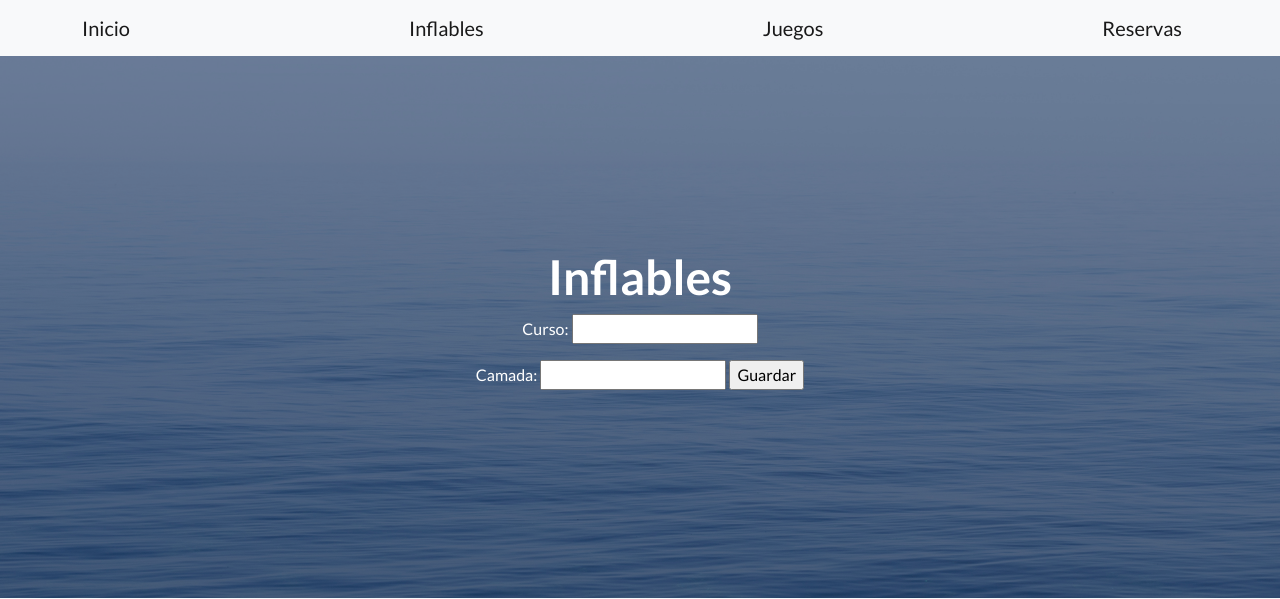
After one commit to Fran2109/Curso_Python_CoderHouse, a Django app: template Pre Entregas/PreEntrega3/InflablesApp/templates/inflables.html in a window 1280 px wide. The commit adds this page. Shown: the top 599 px of the page. Run offline with Django 3.2, Linux system fonts and the light colour scheme; the template is opened without the code that fills it, so the values that code supplies are empty; some libraries are stand-ins or nearby versions.

Commit message:
Pre Entrega 3

```diff
--- /dev/null
+++ b/Pre Entregas/PreEntrega3/InflablesApp/templates/inflables.html
@@ -0,0 +1,11 @@
+{% extends "site.html" %}
+{% load static %}
+{% block content %}
+    <h1>Inflables</h1>
+        <form action="/inflableFormulario/" method="post">
+            {% csrf_token %}
+            <p> Curso: <input type = "text" name="curso">
+            <p> Camada: <input type = "text" name="camada">
+            <input type="submit" value="Guardar">
+        </form>
+{% endblock %}
--- a/Pre Entregas/PreEntrega3/InflablesApp/templates/site.html
+++ b/Pre Entregas/PreEntrega3/InflablesApp/templates/site.html
@@ -20,7 +20,7 @@
         <nav class="navbar navbar-light bg-light static-top">
             <div class="container">
                 <a class="navbar-brand" href="{% url 'InflablesApp:Inicio' %}">Inicio</a>
-                <a class="navbar-brand" {% comment %} href="{% url 'Profesores' %}" {% endcomment %}>Inflables</a>
+                <a class="navbar-brand" href="{% url 'InflablesApp:Inflables' %}">Inflables</a>
                 <a class="navbar-brand" {% comment %} href="{% url 'Cursos' %}" {% endcomment %}>Juegos</a>
                 <a class="navbar-brand" {% comment %} href="{% url 'Estudiantes' %}" {% endcomment %}>Reservas</a>
             </div>
--- a/Pre Entregas/PreEntrega3/InflablesApp/urls.py
+++ b/Pre Entregas/PreEntrega3/InflablesApp/urls.py
@@ -5,6 +5,5 @@ app_name = "InflablesApp"
 
 urlpatterns = [
     path('', inicio, name="Inicio"),
-    path('saludo/', saludo),
-    path('inflable/', inflable),
+    path('inflables/', inflables, name="Inflables"),
 ]
```
Also changed, not shown: Pre Entregas/PreEntrega3/InflablesApp/views.py (+3 -8 lines).
